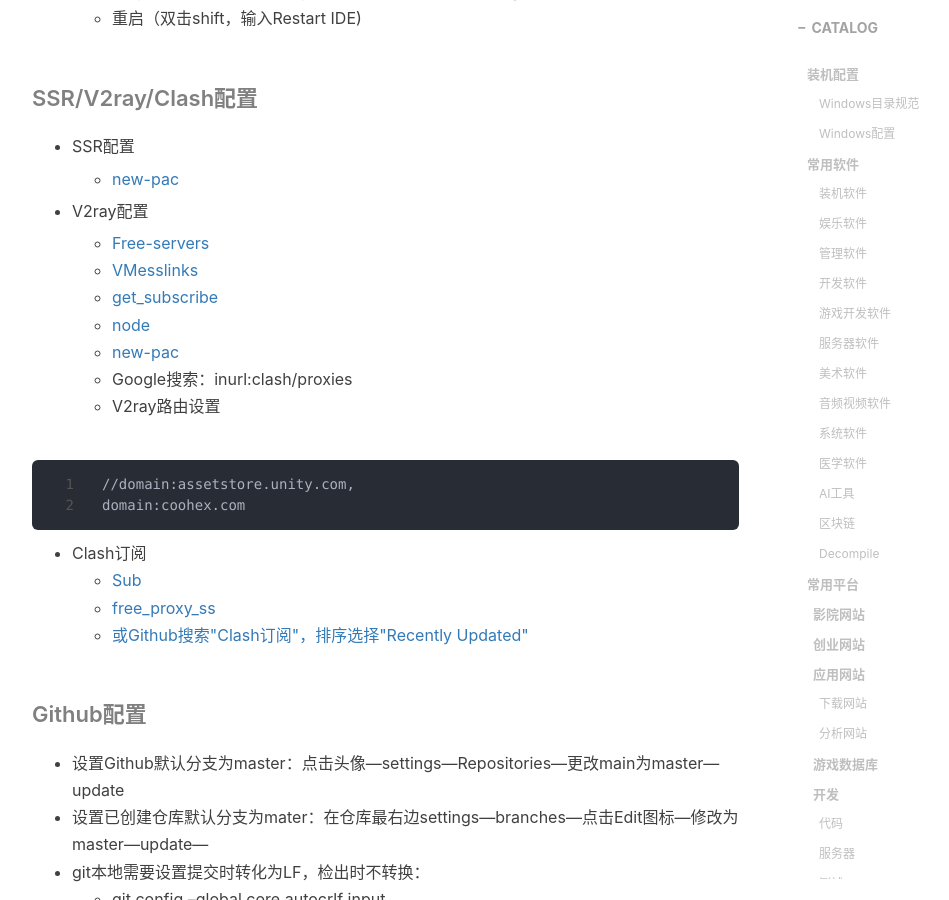
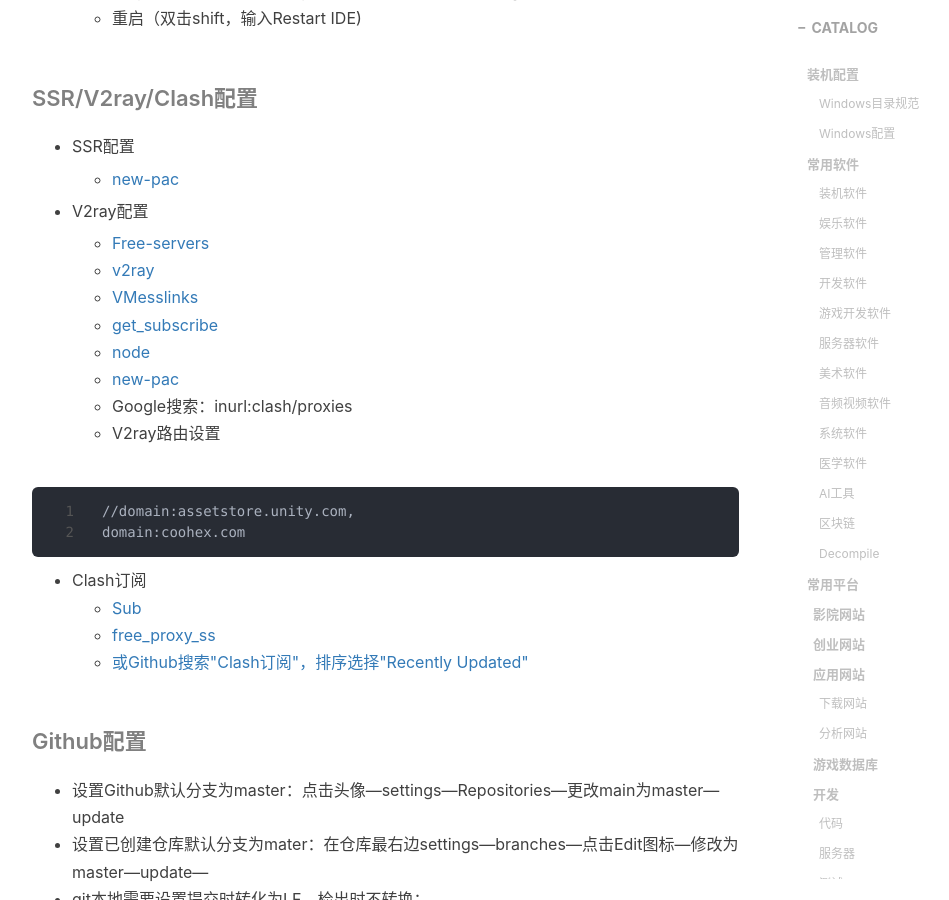
Before and after one commit to gumcstronger/gumcstronger.github.io, a Jekyll site: the page built from _posts/2022/2022-08-24-windows.md, in a window 1280 px wide and 900 px high, scrolled down 14795 px. Shown: the whole window, without its empty margins (233-1182 px from the left). Built offline with Jekyll 4.4.1, drawn with Linux system fonts in a browser that asks for light colours; nearby versions of some CDN libraries; comment, search, counter and statistics services are not loaded.

Commit message:
Update 2022-08-24-windows.md

```diff
--- a/_posts/2022/2022-08-24-windows.md
+++ b/_posts/2022/2022-08-24-windows.md
@@ -516,6 +516,7 @@
 - V2ray配置
 
   - [Free-servers](https://github.com/Pawdroid/Free-servers)
+  - [v2ray](https://github.com/free18/v2ray)
   - [VMesslinks](https://github.com/Memory2314/VMesslinks)
   - [get_subscribe](https://github.com/ermaozi/get_subscribe)
   - [node](https://github.com/Vauth/node)
```
